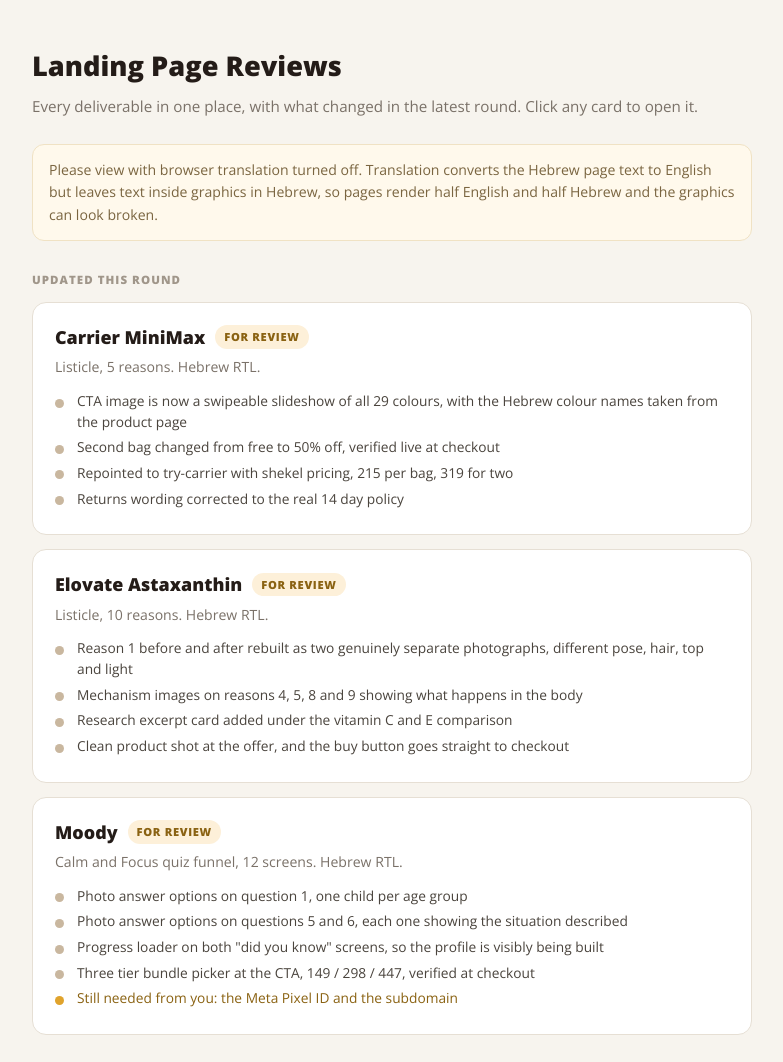
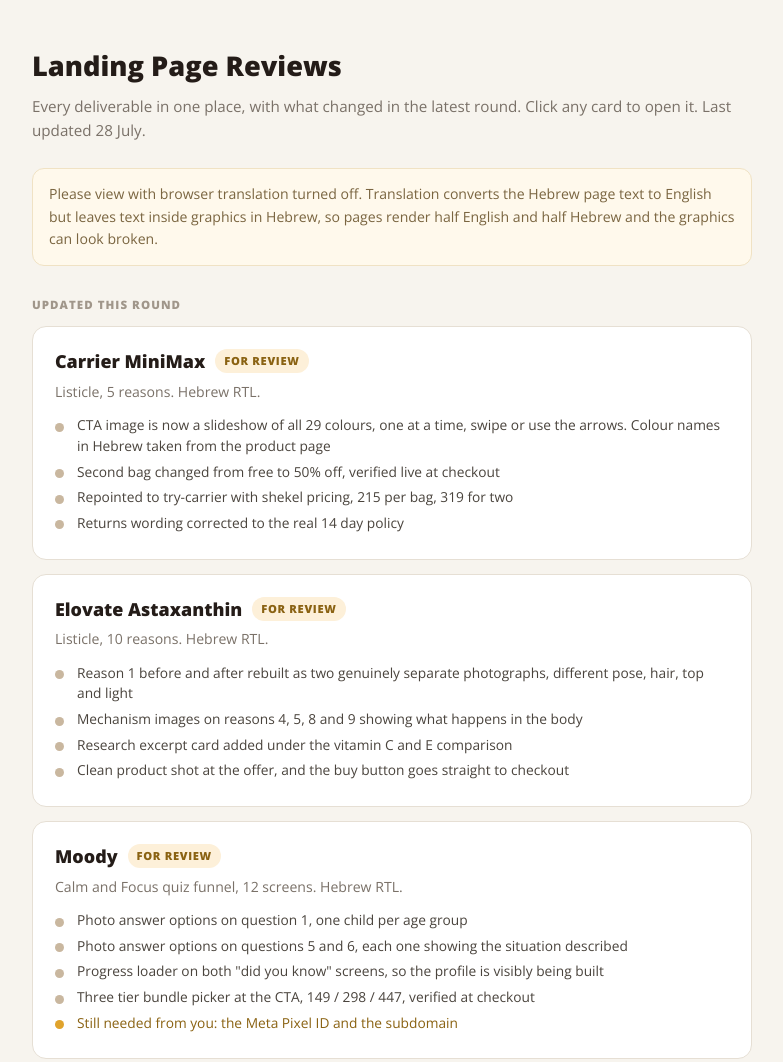
Before and after one commit to byronong-maker/lp-reviews, a plain HTML site: page index.html in a window 1280 px wide. Shown: the top 1062 px of the page, without its empty margins (248-1031 px from the left). Drawn offline with nearby package versions, Linux system fonts and the light colour scheme.

Commit message:
Index: reflect one-per-page carousel, add updated date

```diff
--- a/index.html
+++ b/index.html
@@ -35,7 +35,7 @@
 <div class="wrap">
 
   <h1>Landing Page Reviews</h1>
-  <p class="sub">Every deliverable in one place, with what changed in the latest round. Click any card to open it.</p>
+  <p class="sub">Every deliverable in one place, with what changed in the latest round. Click any card to open it. Last updated 28 July.</p>
 
   <div class="tip">Please view with browser translation turned off. Translation converts the Hebrew page text to English but leaves text inside graphics in Hebrew, so pages render half English and half Hebrew and the graphics can look broken.</div>
 
@@ -45,7 +45,7 @@
     <div class="top"><span class="brand">Carrier MiniMax</span><span class="pill review">For review</span></div>
     <p class="meta">Listicle, 5 reasons. Hebrew RTL.</p>
     <ul class="changes">
-      <li>CTA image is now a swipeable slideshow of all 29 colours, with the Hebrew colour names taken from the product page</li>
+      <li>CTA image is now a slideshow of all 29 colours, one at a time, swipe or use the arrows. Colour names in Hebrew taken from the product page</li>
       <li>Second bag changed from free to 50% off, verified live at checkout</li>
       <li>Repointed to try-carrier with shekel pricing, 215 per bag, 319 for two</li>
       <li>Returns wording corrected to the real 14 day policy</li>
```
